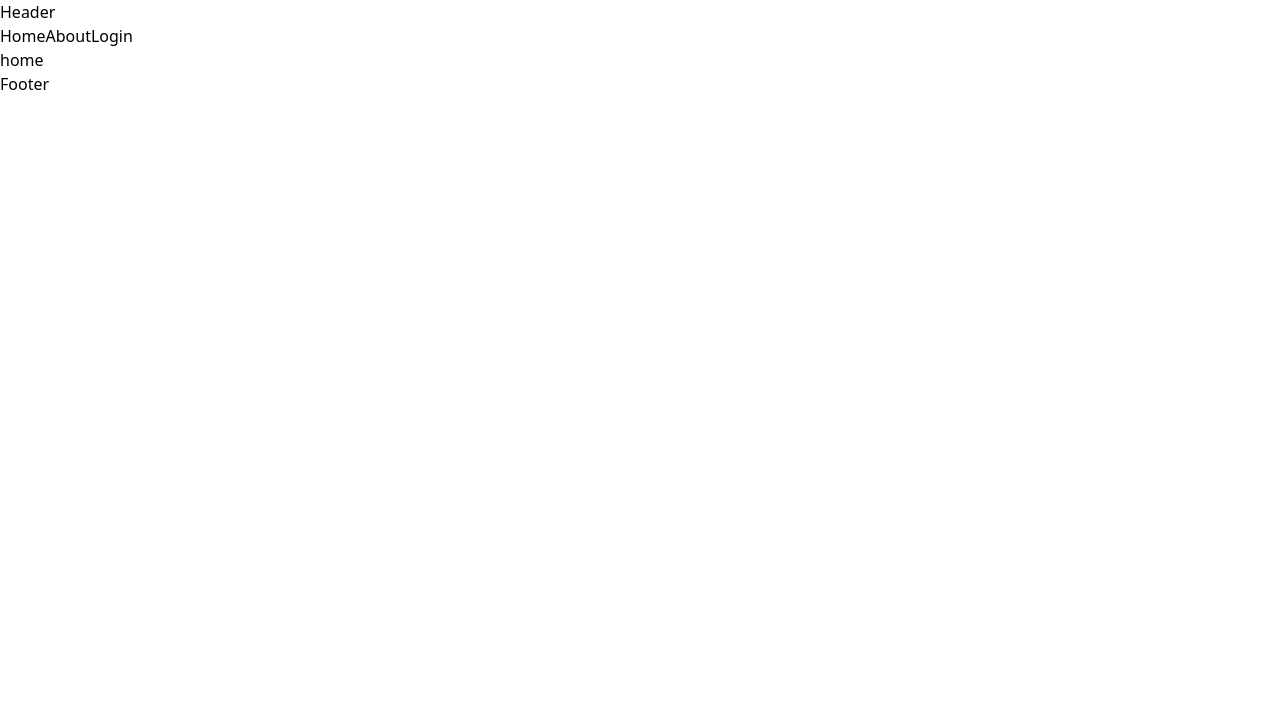
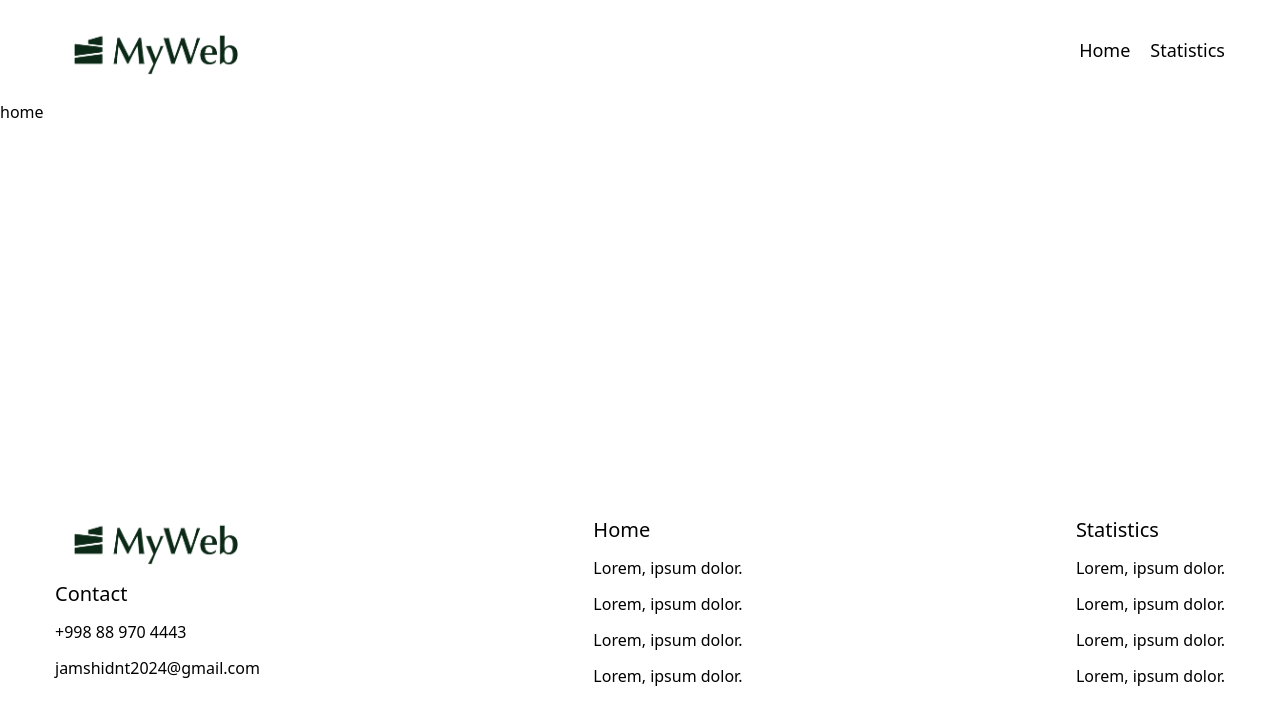
Before and after one commit to JamshidPardayev/ChartsAndProtectRoutes, a React (Vite) app: page / in a window 1280 px wide. Shown: the top 722 px of the page. Built offline with nearby package versions, Linux system fonts and the light colour scheme.

Commit message:
header footer qilindi

```diff
--- a/src/components/footer/Footer.tsx
+++ b/src/components/footer/Footer.tsx
@@ -1,7 +1,30 @@
 import React from "react";
-
+import logo from "../../assets/logo.png";
 const Footer = () => {
-  return <div>Footer</div>;
+  return (
+    <div className="container flex gap-5 justify-between flex-wrap">
+      <div>
+        <img src={logo} alt="logo" className="h-[80px]" />
+        <h2 className="text-xl font-medium">Contact</h2>
+        <p className="mt-3">+998 88 970 4443</p>
+        <p className="mt-3">jamshidnt2024@gmail.com</p>
+      </div>
+      <div>
+        <h2 className="text-xl font-medium mt-4">Home</h2>
+        <p className="mt-3">Lorem, ipsum dolor.</p>
+        <p className="mt-3">Lorem, ipsum dolor.</p>
+        <p className="mt-3">Lorem, ipsum dolor.</p>
+        <p className="mt-3">Lorem, ipsum dolor.</p>
+      </div>
+      <div>
+        <h2 className="text-xl font-medium mt-4">Statistics</h2>
+        <p className="mt-3">Lorem, ipsum dolor.</p>
+        <p className="mt-3">Lorem, ipsum dolor.</p>
+        <p className="mt-3">Lorem, ipsum dolor.</p>
+        <p className="mt-3">Lorem, ipsum dolor.</p>
+      </div>
+    </div>
+  );
 };
 
 export default React.memo(Footer);
--- a/src/components/header/Header.tsx
+++ b/src/components/header/Header.tsx
@@ -1,14 +1,22 @@
 import React from "react";
-import { NavLink } from "react-router-dom";
-
+import { Link, NavLink } from "react-router-dom";
+import logo from "../../assets/logo.png";
 const Header = () => {
   return (
-    <div>
-      <h2>Header</h2>
-      <div>
-        <NavLink to={"/"}>Home</NavLink>
-        <NavLink to={"/about"}>About</NavLink>
-        <NavLink to={"/login"}>Login</NavLink>
+    <div className="container h-[100px] flex justify-between items-center">
+      <Link to={"/"}>
+        <img src={logo} alt="logo" className="h-[80px] max-sm:h-[70px]" />
+      </Link>
+      <div className="flex gap-5 text-[18px] font-medium">
+        <NavLink className={"hover:text-blue-700 duration-300"} to={"/"}>
+          Home
+        </NavLink>
+        <NavLink
+          className={"hover:text-blue-700 duration-300"}
+          to={"/statistics"}
+        >
+          Statistics
+        </NavLink>
       </div>
     </div>
   );
--- a/src/index.css
+++ b/src/index.css
@@ -1 +1,9 @@
 @import "tailwindcss";
+
+.container {
+  max-width: 1200px;
+  margin-left: auto;
+  margin-right: auto;
+  padding-left: 15px;
+  padding-right: 15px;
+}
--- a/src/pages/about/About.tsx
+++ /dev/null
@@ -1,9 +0,0 @@
-import React from "react";
-
-const About = () => {
-  return <div>
-    about
-  </div>;
-};
-
-export default React.memo(About);
--- a/src/pages/index.tsx
+++ b/src/pages/index.tsx
@@ -1,9 +1,9 @@
 import React, { lazy, Suspense } from "react";
 import { useRoutes } from "react-router-dom";
 import Auth from "../auth/Auth";
-
+import NotFound from "./notFound/NotFound";
 const Layout = lazy(() => import("./layout/Layout"));
-const About = lazy(() => import("./about/About"));
+const Statistics = lazy(() => import("./statistics/Statistics"));
 const Home = lazy(() => import("./home/Home"));
 const Login = lazy(() => import("./login/Login"));
 const Register = lazy(() => import("./register/Register"));
@@ -23,9 +23,13 @@ const MainRouter = () => {
               element: <Home />,
             },
             {
-              path: "about",
-              element: <About />,
+              path: "statistics",
+              element: <Statistics />,
             },
+            {
+                path: "*",
+                element: <NotFound />
+            }
           ],
         },
       ],
--- a/src/pages/layout/Layout.tsx
+++ b/src/pages/layout/Layout.tsx
@@ -7,7 +7,7 @@ const Layout = () => {
   return (
     <>
       <Header />
-      <main>
+      <main className="min-h-[50vh]">
         <Outlet />
       </main>
       <Footer />
--- /dev/null
+++ b/src/pages/notFound/NotFound.tsx
@@ -0,0 +1,12 @@
+import React from 'react'
+
+const NotFound = () => {
+  return (
+    <div className='container'>
+      <h2 className='text-[80px] max-sm:text-[50px] font-semibold text-center'>Not Found!</h2>
+      <p className='text-[50px] font-medium text-center'>404</p>
+    </div>
+  )
+}
+
+export default React.memo(NotFound)
--- /dev/null
+++ b/src/pages/statistics/Statistics.tsx
@@ -0,0 +1,7 @@
+import React from "react";
+
+const Statistics = () => {
+  return <div>Statistics</div>;
+};
+
+export default React.memo(Statistics);
```
Also changed, not shown: src/assets/logo.png (added).
